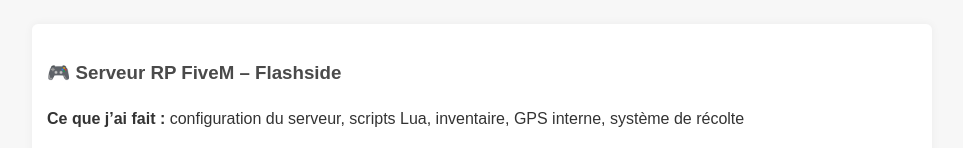
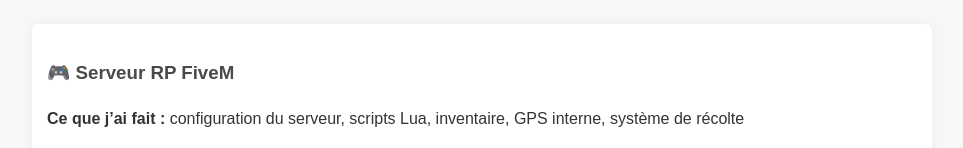
Before and after one commit to Charlet1005/Portfolio-Romane.C, a plain HTML site: page index.html in a window 1280 px wide. Shown: the part 755-903 px from the top of the page, without its empty margins (158-1121 px from the left). Drawn offline with Linux system fonts and the light colour scheme.

Commit message:
index.html

```diff
--- a/index.html
+++ b/index.html
@@ -64,7 +64,7 @@
     <h2>📂 Mes projets</h2>
 
     <div class="project">
-      <h3>🎮 Serveur RP FiveM – Flashside</h3>
+      <h3>🎮 Serveur RP FiveM</h3>
       <p><strong>Ce que j’ai fait :</strong> configuration du serveur, scripts Lua, inventaire, GPS interne, système de récolte</p>
       <p><strong>Langages utilisés :</strong> Lua, SQL, JS, HTML/CSS</p>
       <p><strong>Ce que j’ai appris :</strong> relier front et back, structurer des données, déboguer</p>
```
